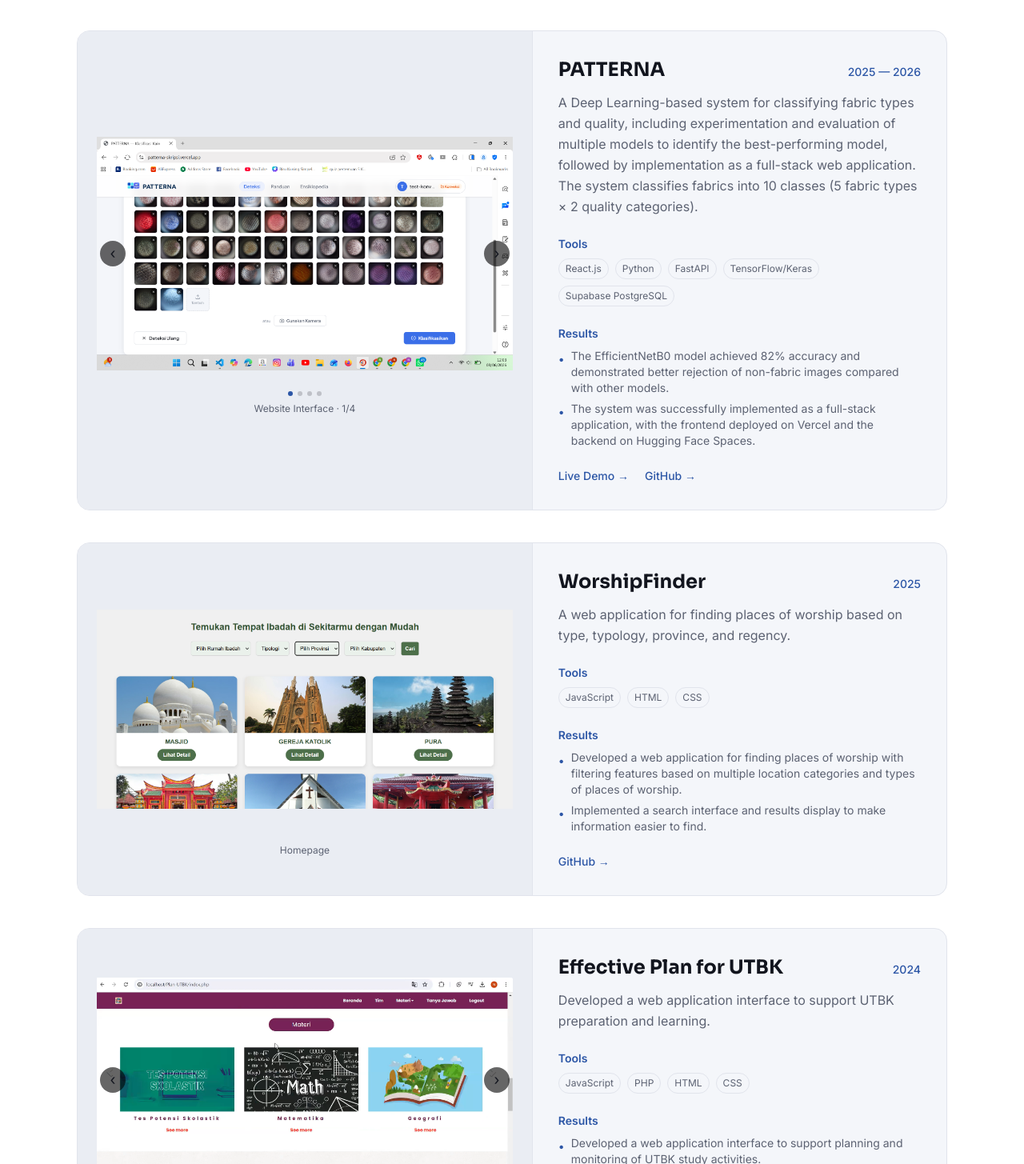
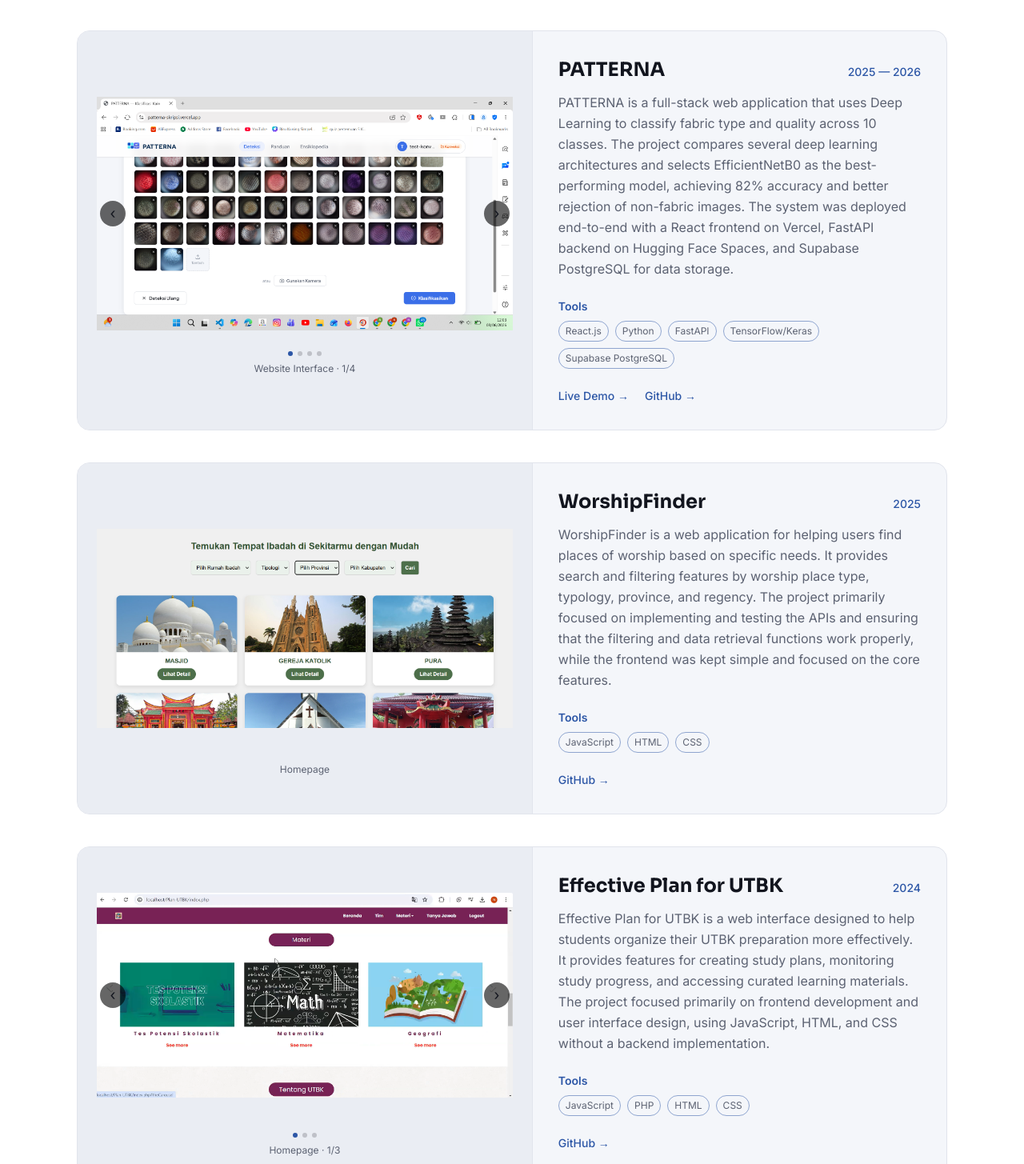
Before and after one commit to nauramuthia26/portofolio-naura, a React (Vite) app: page / in a window 1280 px wide. Shown: the part 1495-2950 px from the top of the page at 80% size. Built offline with nearby package versions, Linux system fonts and the light colour scheme.

Commit message:
ubah detail project

```diff
--- a/src/components/Projects.jsx
+++ b/src/components/Projects.jsx
@@ -23,19 +23,9 @@ export default function Projects() {
                   <p className="text-sm font-semibold text-navy-light mt-6 mb-2">Tools</p>
                   <div className="flex flex-wrap gap-2">
                     {proj.tools.map((t) => (
-                      <span key={t} className="text-xs px-2 py-1 border border-line rounded-full text-muted">{t}</span>
+                      <span key={t} className="text-xs px-2 py-1 border border-navy-light/50 rounded-full text-muted">{t}</span>
                     ))}
                   </div>
-
-                  <p className="text-sm font-semibold text-navy-light mt-6 mb-2">Results</p>
-                  <ul className="space-y-1.5 text-muted text-sm">
-                    {proj.outcomes.map((o, j) => (
-                      <li key={j} className="flex gap-2">
-                        <span className="text-navy-light mt-1">•</span>
-                        <span>{o}</span>
-                      </li>
-                    ))}
-                  </ul>
 
                   <div className="flex gap-5 mt-6 items-center">
                     {proj.links.length > 0 ? (
--- a/src/data.js
+++ b/src/data.js
@@ -93,7 +93,7 @@ export const projects = [
     tag: "class: proyek",
     name: "PATTERNA",
     period: "2025 — 2026",
-    summary: "A Deep Learning-based system for classifying fabric types and quality, including experimentation and evaluation of multiple models to identify the best-performing model, followed by implementation as a full-stack web application. The system classifies fabrics into 10 classes (5 fabric types × 2 quality categories).",
+    summary: "PATTERNA is a full-stack web application that uses Deep Learning to classify fabric type and quality across 10 classes. The project compares several deep learning architectures and selects EfficientNetB0 as the best-performing model, achieving 82% accuracy and better rejection of non-fabric images. The system was deployed end-to-end with a React frontend on Vercel, FastAPI backend on Hugging Face Spaces, and Supabase PostgreSQL for data storage.",
     tools: ["React.js", "Python", "FastAPI", "TensorFlow/Keras", "Supabase PostgreSQL"],
     outcomes: [
       "The EfficientNetB0 model achieved 82% accuracy and demonstrated better rejection of non-fabric images compared with other models.",
@@ -114,7 +114,7 @@ export const projects = [
     tag: "class: proyek",
     name: "WorshipFinder",
     period: "2025",
-    summary: "A web application for finding places of worship based on type, typology, province, and regency.",
+    summary: "WorshipFinder is a web application for helping users find places of worship based on specific needs. It provides search and filtering features by worship place type, typology, province, and regency. The project primarily focused on implementing and testing the APIs and ensuring that the filtering and data retrieval functions work properly, while the frontend was kept simple and focused on the core features.",
     tools: ["JavaScript", "HTML", "CSS"],
     outcomes: [
       "Developed a web application for finding places of worship with filtering features based on multiple location categories and types of places of worship.",
@@ -131,7 +131,7 @@ export const projects = [
     tag: "class: proyek",
     name: "Effective Plan for UTBK",
     period: "2024",
-    summary: "Developed a web application interface to support UTBK preparation and learning.",
+    summary: "Effective Plan for UTBK is a web interface designed to help students organize their UTBK preparation more effectively. It provides features for creating study plans, monitoring study progress, and accessing curated learning materials. The project focused primarily on frontend development and user interface design, using JavaScript, HTML, and CSS without a backend implementation.",
     tools: ["JavaScript", "PHP", "HTML", "CSS"],
     outcomes: [
       "Developed a web application interface to support planning and monitoring of UTBK study activities.",
@@ -150,7 +150,7 @@ export const projects = [
     tag: "class: proyek",
     name: "Invasion Shooter",
     period: "2024",
-    summary: "Collaborated on developing a game using Unity, focusing on UI design, game flow, scene management, and visual asset integration.  ",
+    summary: "Invasion Shooter is a collaborative shooter game developed in Unity to practice game development. The project focused on UI design, game flow, and scene management, including transitions between the homepage, gameplay, level-up, and game-over screens. It also involved integrating visual assets and UI elements within the Unity Editor.",
     tools: ["Unity Editor"],
     outcomes: [
       "Developed a playable shooter game with integrated gameplay flow, user interface, and scene transitions.",
```
